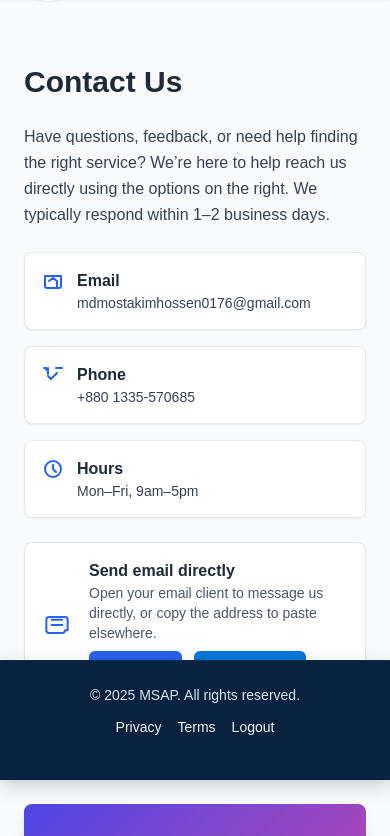
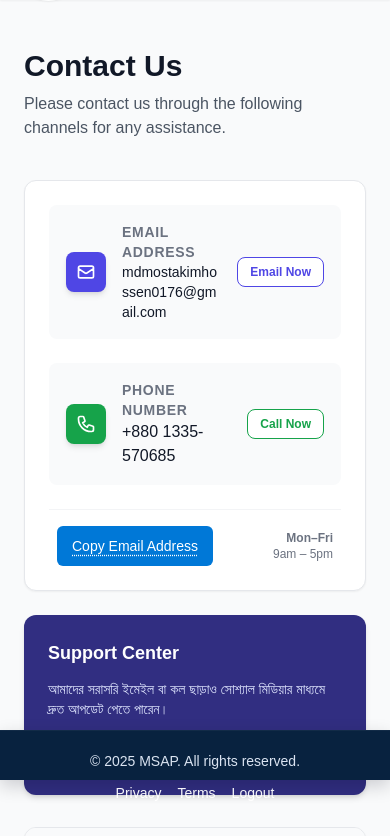
Before and after one commit to Mostakim15/Multi-Service-Assistance-Platform, a PHP site: page /public/contact.php in a window 390 px wide. Shown: the part 64-900 px from the top of the page. Run offline with PHP 8.4, Linux system fonts and the light colour scheme; some libraries are stand-ins or nearby versions.

Commit message:
form add

```diff
--- a/includes/footer.php
+++ b/includes/footer.php
@@ -4,8 +4,8 @@ if (session_status() === PHP_SESSION_NONE) {
     session_start();
 }
 ?>
-<footer class="bg-[#0b2545] text-white shadow-lg msap-footer msap-footer-fixed" role="contentinfo">
-  <div class="max-w-7xl mx-auto px-4 py-6 flex flex-col sm:flex-row items-center justify-between gap-3">
+<footer class="bg-[#0b2545] text-white shadow-lg msap-footer msap-footer-fixed" role="contentinfo" style="bottom: 0; width: 100%; height: 50px;">
+  <div class="max-w-7xl mx-auto px-4 py-5 flex flex-col sm:flex-row items-center justify-between gap-3">
     <div class="text-sm text-slate-200">&copy; <?= date('Y') ?> MSAP. All rights reserved.</div>
     <div class="flex items-center gap-4 text-sm links">
       <a href="/msap/privacy.php" class="hover:underline">Privacy</a>
--- a/public/contact.php
+++ b/public/contact.php
@@ -1,7 +1,6 @@
 <?php
 session_start();
 require_once __DIR__ . '/../config/db_connect.php';
-// Contact page no longer uses a server-side form handler since we use email and phone CTAs.
 ?>
 <!DOCTYPE html>
 <html lang="en">
@@ -11,107 +10,114 @@ require_once __DIR__ . '/../config/db_connect.php';
   <title>Contact | MSAP</title>
   <link rel="stylesheet" href="/msap/public/css/style.css">
   <script src="https://cdn.tailwindcss.com"></script>
+  <style>
+    /* Zoho Frame height reduced to prevent excessive scrolling */
+    .zoho-frame {
+      height: 620px;
+      width: 100%;
+      border: none;
+      overflow: hidden;
+    }
+  </style>
 </head>
 <body class="bg-gray-50 text-gray-800">
   <?php require_once __DIR__ . '/../includes/header.php'; ?>
 
-  <main class="max-w-5xl mx-auto px-6 py-16">
-    <h1 class="text-3xl font-bold mb-6">Contact Us</h1>
+  <main class="max-w-6xl mx-auto px-6 py-12">
+    <div class="mb-10 text-left">
+        <h1 class="text-3xl font-bold text-gray-900">Contact Us</h1>
+        <p class="text-gray-600 mt-2">Please contact us through the following channels for any assistance.</p>
+    </div>
 
-    <div class="grid gap-8 lg:grid-cols-2 items-start">
-      <div class="space-y-6">
-        <p class="text-gray-700 leading-relaxed">Have questions, feedback, or need help finding the right service? We’re here to help reach us directly using the options on the right. We typically respond within 1–2 business days.</p>
+    <div class="grid gap-8 lg:grid-cols-12 items-start">
 
-        <div class="grid gap-4 sm:grid-cols-3">
-          <div class="flex items-start gap-3 bg-white p-4 rounded-lg shadow-sm border">
-            <svg class="h-6 w-6 text-blue-600 flex-shrink-0" xmlns="http://www.w3.org/2000/svg" fill="none" viewBox="0 0 24 24" stroke="currentColor" aria-hidden="true"><path stroke-linecap="round" stroke-linejoin="round" stroke-width="2" d="M16 12l-4-3-4 3m8 0v6M4 7h16M4 7v10a2 2 0 002 2h12a2 2 0 002-2V7"/></svg>
-            <div>
-              <h3 class="font-semibold">Email</h3>
-              <p class="text-sm text-gray-700">mdmostakimhossen0176@gmail.com
-</p>
+      <div class="lg:col-span-5 space-y-6">
+        <div class="bg-white p-6 rounded-xl shadow-sm border border-gray-200">
+
+          <div class="space-y-6">
+            <div class="group flex items-center justify-between p-4 rounded-lg bg-gray-50 hover:bg-indigo-50 transition-all duration-300 border border-transparent hover:border-indigo-100">
+              <div class="flex items-center gap-4">
+                <div class="bg-indigo-600 text-white p-2.5 rounded-lg shadow-md">
+                  <svg class="h-5 w-5" fill="none" viewBox="0 0 24 24" stroke="currentColor"><path stroke-linecap="round" stroke-linejoin="round" stroke-width="2" d="M3 8l7.89 5.26a2 2 0 002.22 0L21 8M5 19h14a2 2 0 002-2V7a2 2 0 00-2-2H5a2 2 0 00-2 2v10a2 2 0 002 2z"/></svg>
+                </div>
+                <div>
+                  <h3 class="text-sm font-semibold text-gray-500 uppercase tracking-wider">Email Address</h3>
+                  <p class="text-gray-900 font-medium break-all text-sm">mdmostakimhossen0176@gmail.com</p>
+                </div>
+              </div>
+              <a href="mailto:mdmostakimhossen0176@gmail.com" class="ml-4 bg-white text-indigo-600 border border-indigo-600 px-3 py-1.5 rounded-lg text-xs font-semibold hover:bg-indigo-600 hover:text-white transition-colors whitespace-nowrap">
+                Email Now
+              </a>
+            </div>
+
+            <div class="group flex items-center justify-between p-4 rounded-lg bg-gray-50 hover:bg-green-50 transition-all duration-300 border border-transparent hover:border-green-100">
+              <div class="flex items-center gap-4">
+                <div class="bg-green-600 text-white p-2.5 rounded-lg shadow-md">
+                  <svg class="h-5 w-5" fill="none" viewBox="0 0 24 24" stroke="currentColor"><path stroke-linecap="round" stroke-linejoin="round" stroke-width="2" d="M3 5a2 2 0 012-2h3.28a1 1 0 01.948.684l1.498 4.493a1 1 0 01-.502 1.21l-2.257 1.13a11.042 11.042 0 005.516 5.516l1.13-2.257a1 1 0 011.21-.502l4.493 1.498a1 1 0 01.684.949V19a2 2 0 01-2 2h-1C9.716 21 3 14.284 3 6V5z"/></svg>
+                </div>
+                <div>
+                  <h3 class="text-sm font-semibold text-gray-500 uppercase tracking-wider">Phone Number</h3>
+                  <p class="text-gray-900 font-medium">+880 1335-570685</p>
+                </div>
+              </div>
+              <a href="tel:+8801335570685" class="ml-4 bg-white text-green-600 border border-green-600 px-3 py-1.5 rounded-lg text-xs font-semibold hover:bg-green-600 hover:text-white transition-colors whitespace-nowrap">
+                Call Now
+              </a>
             </div>
           </div>
 
-          <div class="flex items-start gap-3 bg-white p-4 rounded-lg shadow-sm border">
-            <svg class="h-6 w-6 text-blue-600 flex-shrink-0" xmlns="http://www.w3.org/2000/svg" fill="none" viewBox="0 0 24 24" stroke="currentColor" aria-hidden="true"><path stroke-linecap="round" stroke-linejoin="round" stroke-width="2" d="M3 5h2l.4 2M7 13l3 3 6-6M15 5h6M7 5v6"/></svg>
-            <div>
-              <h3 class="font-semibold">Phone</h3>
-              <p class="text-sm text-gray-700">+880 1335-570685</p>
+          <div class="mt-6 flex items-center justify-between px-2 pt-4 border-t border-gray-100">
+            <button onclick="copyEmail()" class="text-sm text-white hover:text-indigo-800 font-medium underline decoration-dotted underline-offset-4">
+                Copy Email Address
+            </button>
+            <div class="text-right text-xs text-gray-500">
+                <span class="block font-bold">Mon–Fri</span>
+                <span>9am – 5pm</span>
             </div>
           </div>
 
-          <div class="flex items-start gap-3 bg-white p-4 rounded-lg shadow-sm border">
-            <svg class="h-6 w-6 text-blue-600 flex-shrink-0" xmlns="http://www.w3.org/2000/svg" fill="none" viewBox="0 0 24 24" stroke="currentColor" aria-hidden="true"><path stroke-linecap="round" stroke-linejoin="round" stroke-width="2" d="M12 8v4l3 3M12 20a8 8 0 100-16 8 8 0 000 16z"/></svg>
-            <div>
-              <h3 class="font-semibold">Hours</h3>
-              <p class="text-sm text-gray-700">Mon–Fri, 9am–5pm</p>
-            </div>
+          <div id="copy-success" class="hidden mt-4 p-2 bg-indigo-100 text-indigo-700 text-center text-xs rounded-lg animate-pulse">
+             Email Address Copied!
           </div>
         </div>
 
-        <div class="mt-6">
-          <div class="bg-white p-4 rounded-lg shadow-sm border flex flex-col md:flex-row md:items-center gap-4">
-            <div class="flex items-center gap-4">
-              <svg class="h-8 w-8 text-blue-600 flex-shrink-0" xmlns="http://www.w3.org/2000/svg" fill="none" viewBox="0 0 24 24" stroke="currentColor"><path stroke-linecap="round" stroke-linejoin="round" stroke-width="1.5" d="M16 12H8m8-4H8m12 8V8a2 2 0 00-2-2H6a2 2 0 00-2 2v8a2 2 0 002 2h10a2 2 0 002-2z"/></svg>
-              <div>
-                <h4 class="font-semibold">Send email directly</h4>
-                <p class="text-sm text-gray-600">Open your email client to message us directly, or copy the address to paste elsewhere.</p>
-                <div class="mt-2 flex items-center gap-3">
-                  <a href="mailto:mdmostakimhossen0176@gmail.com?subject=MSAP%20Contact" class="px-4 py-2 bg-blue-600 text-white rounded-md shadow">Email us</a>
-                  <button type="button" onclick="copyEmail()" class="px-4 py-2 border rounded-md">Copy email</button>
-                  <div id="copy-success" class="hidden text-sm text-green-600">Copied!</div>
-                </div>
-              </div>
+        <div class="bg-indigo-900 text-white p-6 rounded-xl shadow-md">
+            <h3 class="text-lg font-bold mb-3">Support Center</h3>
+            <p class="text-indigo-100 text-sm mb-4">আমাদের সরাসরি ইমেইল বা কল ছাড়াও সোশ্যাল মিডিয়ার মাধ্যমে দ্রুত আপডেট পেতে পারেন।</p>
+            <div class="flex gap-4">
+                <a href="#" class="bg-white/10 hover:bg-white/20 p-2 rounded-full transition-colors">
+                    <svg class="h-5 w-5" fill="currentColor" viewBox="0 0 24 24"><path d="M24 12.073c0-6.627-5.373-12-12-12s-12 5.373-12 12c0 5.99 4.388 10.954 10.125 11.854v-8.385H7.078v-3.47h3.047V9.43c0-3.007 1.792-4.669 4.533-4.669 1.312 0 2.686.235 2.686.235v2.953H15.83c-1.491 0-1.956.925-1.956 1.874v2.25h3.328l-.532 3.47h-2.796v8.385C19.612 23.027 24 18.062 24 12.073z"/></svg>
+                </a>
+                <a href="#" class="bg-white/10 hover:bg-white/20 p-2 rounded-full transition-colors">
+                    <svg class="h-5 w-5" fill="currentColor" viewBox="0 0 24 24"><path d="M23.953 4.57a10 10 0 01-2.825.775 4.958 4.958 0 002.163-2.723c-.951.555-2.005.959-3.127 1.184a4.92 4.92 0 00-8.384 4.482C7.69 8.095 4.067 6.13 1.64 3.162a4.822 4.822 0 00-.666 2.475c0 1.71.87 3.213 2.188 4.096a4.904 4.904 0 01-2.228-.616v.06a4.923 4.923 0 003.946 4.84 4.996 4.996 0 01-2.212.085 4.936 4.936 0 004.604 3.417 9.867 9.867 0 01-6.102 2.105c-.39 0-.779-.023-1.17-.067a13.995 13.995 0 007.557 2.209c9.053 0 13.998-7.496 13.998-13.985 0-.21 0-.42-.015-.63A9.935 9.935 0 0024 4.59z"/></svg>
+                </a>
             </div>
-          </div>
         </div>
-
-        <div class="mt-4 text-sm text-gray-600">Prefer to browse first? Check our <a href="/msap/public/services.php" class="text-blue-600 underline">services</a> or see the <a href="#" class="text-blue-600 underline">FAQ</a>.</div>
       </div>
 
-      <div>
-        <div class="bg-gradient-to-br from-indigo-600 to-pink-500 text-white p-8 rounded-lg shadow-lg">
-          <div class="flex items-start gap-4">
-            <svg class="h-8 w-8 text-white flex-shrink-0" xmlns="http://www.w3.org/2000/svg" fill="none" viewBox="0 0 24 24" stroke="currentColor"><path stroke-linecap="round" stroke-linejoin="round" stroke-width="1.5" d="M16 12H8m8-4H8m12 8V8a2 2 0 00-2-2H6a2 2 0 00-2 2v8a2 2 0 002 2h10a2 2 0 002-2z"/></svg>
-            <div>
-              <h3 class="text-xl font-semibold">Contact Us</h3>
-              <p class="text-white/90 mt-1">Questions or requests? Reach out via email or phone and we’ll get back during business hours.</p>
-            </div>
-          </div>
+      <div class="lg:col-span-7 bg-white rounded-xl shadow-sm border border-gray-200 overflow-hidden">
+        <div class="bg-gray-50 border-b border-gray-100 px-6 py-4 flex justify-between items-center">
+            <h2 class="font-bold text-gray-700 text-sm uppercase tracking-wide">Quick Inquiry Form</h2>
+            <span class="text-[10px] bg-green-100 text-green-700 px-2 py-0.5 rounded-full font-bold">Fast Response</span>
+        </div>
+        <iframe
+            class="zoho-frame"
+            aria-label='MSAP-Contact Us'
+            src='https://forms.zohopublic.com/mdmostakimhossen0176gm1/form/ContactUs/formperma/etYiJgGbTCB5obiimrBfLR-61AL-nekdAJiQXvzoPwU'>
+        </iframe>
+      </div>
 
-          <div class="mt-6 grid gap-3 sm:flex sm:gap-4">
-            <a href="mailto:mdmostakimhossen0176@gmail.com?subject=MSAP%20Contact" class="flex-1 px-4 py-3 bg-white text-indigo-600 rounded-md font-semibold text-center shadow">Email Us</a>
-            <a href="tel:+8801335570685" class="flex-1 px-4 py-3 bg-white text-indigo-600 rounded-md font-semibold text-center shadow">Call: +880 1335-570685</a>
-          </div>
-
-          <div class="mt-4 flex items-center justify-between">
-            <div class="text-sm opacity-90">Hours: <strong class="font-medium">Mon–Fri, 9am–5pm</strong></div>
-            <div>
-              <button type="button" onclick="copyEmail()" class="px-3 py-2 bg-white/20 border border-white/30 rounded-md">Copy email</button>
-            </div>
-          </div>
-        </div>
-      </div>
     </div>
   </main>
 
   <script>
     function copyEmail() {
       var email = 'mdmostakimhossen0176@gmail.com';
-      if (navigator.clipboard && window.isSecureContext) {
-        navigator.clipboard.writeText(email).then(function(){
-          var el = document.getElementById('copy-success');
-          if (el) { el.classList.remove('hidden'); setTimeout(function(){ el.classList.add('hidden'); }, 1800); }
-        });
-      } else {
-        // older browsers
-        var ta = document.createElement('textarea');
-        ta.value = email;
-        document.body.appendChild(ta);
-        ta.select();
-        try { document.execCommand('copy'); var el = document.getElementById('copy-success'); if (el) { el.classList.remove('hidden'); setTimeout(function(){ el.classList.add('hidden'); }, 1800); } } catch(e) {}
-        document.body.removeChild(ta);
-      }
+      navigator.clipboard.writeText(email).then(function(){
+        var el = document.getElementById('copy-success');
+        el.classList.remove('hidden');
+        setTimeout(function(){ el.classList.add('hidden'); }, 2000);
+      });
     }
   </script>
 
```
